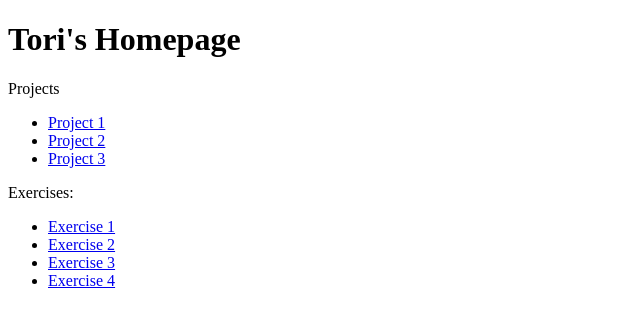
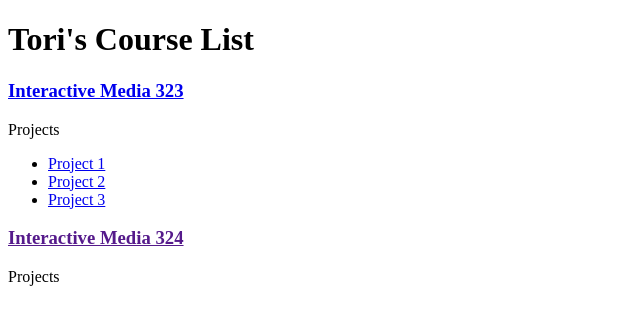
Before and after one commit to tstutzman13/courselist, a plain HTML site: page index.html in a window 1280 px wide. Shown: the whole page, without its empty margins (0-640 px from the left). Drawn offline with Linux system fonts and the light colour scheme.

Commit message:
index update

```diff
--- a/index.html
+++ b/index.html
@@ -2,11 +2,12 @@
 <html>
 
 <head>
-  <title>Tori's Homepage</title>
+  <title>Tori's Course List</title>
 </head>
 
 <body>
-  <h1>Tori's Homepage</h1>
+  <h1>Tori's Course List</h1>
+  <a href="http://tstutzman13.github.io/interactivemedia323/index/"><h3>Interactive Media 323</h3></a>
   <p>
     Projects
     <ul>
@@ -15,13 +16,12 @@
       <li><a href="http://tstutzman13.github.io/interactivemedia323/Project3/">Project 3</a></li>
     </ul>
   </p>
+
+  <a href=""><h3>Interactive Media 324</h3></a>
   <p>
-    Exercises:
+    Projects
     <ul>
-      <li><a href="http://tstutzman13.github.io/interactivemedia323/Exercise1/">Exercise 1</a></li>
-      <li><a href="http://tstutzman13.github.io/interactivemedia323/Exercise2/">Exercise 2</a></li>
-      <li><a href="http://tstutzman13.github.io/interactivemedia323/Exercise3/">Exercise 3</a></li>
-      <li><a href="http://tstutzman13.github.io/interactivemedia323/exercise4/">Exercise 4</a></li>
+
     </ul>
   </p>
 
```
